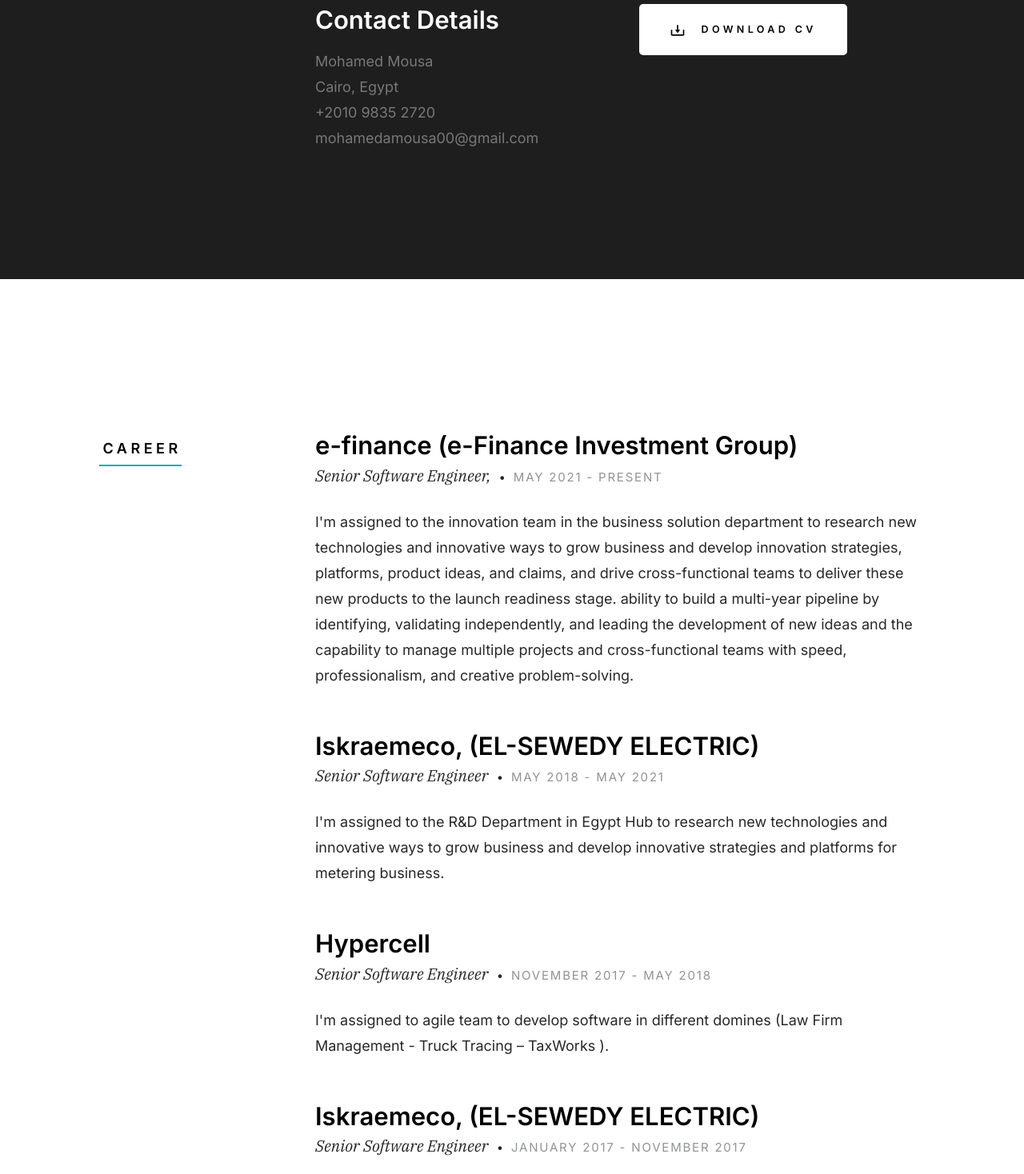
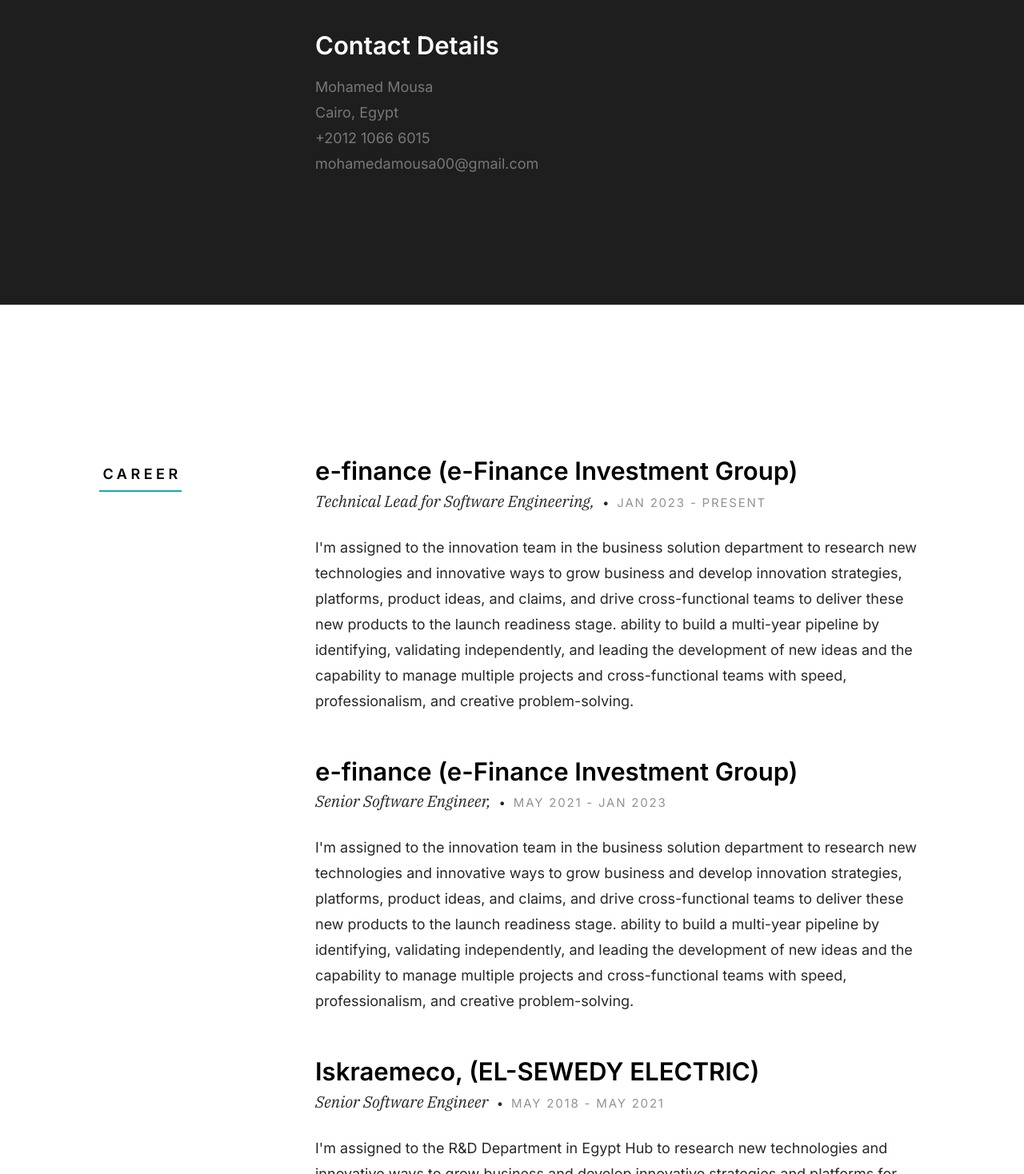
Before and after one commit to mmousa8189/mohamed-mousa-website, a plain HTML site: page index.html in a window 1280 px wide. Shown: the part 1700-3168 px from the top of the page at 80% size. Drawn offline with Linux system fonts and the light colour scheme.

Commit message:
update home

```diff
--- a/index.html
+++ b/index.html
@@ -142,6 +142,7 @@
                     <li>Billing systems</li>
                     <li>Self-service Portals</li>
                     <li>e-payments integration</li>
+                    <li>Micro-Finance & Nano-Finance</li>
                 </ul>
                 keen about developing forward-thinking solutions
                 to tomorrow’s productivity problems. Resourceful and adaptable approach to challenges.
@@ -156,13 +157,13 @@
                         <p>
                             Mohamed Mousa <br>
                             Cairo, Egypt <br>
-                            <a href="tel:+201098352720">+2010 9835 2720</a> <br>
+                            <a href="tel:+201210666015">+2012 1066 6015</a> <br>
                             <a href="mailto:mohamedamousa00@gmail.com<">mohamedamousa00@gmail.com</a>
                         </p>
 
                     </div>
-                    <div class="column w-1000-stack">
-                        <a href="/download/MohamedMousa-CV.pdf" class="btn btn--download">
+                    <!-- <div class="column w-1000-stack">
+                        <a href="/download/MohamedMousa-CV11.pdf" class="btn btn--download">
                             <svg xmlns="http://www.w3.org/2000/svg" width="24" height="24" viewBox="0 0 24 24"
                                 style="fill:rgba(0, 0, 0, 1);transform:;-ms-filter:">
                                 <path d="M12 16L16 11 13 11 13 4 11 4 11 11 8 11z"></path>
@@ -170,7 +171,7 @@
                             </svg>
                             Download CV
                         </a>
-                    </div>
+                    </div> -->
                 </div>
             </div>
         </div> <!-- end row -->
@@ -192,9 +193,31 @@
                     <div class="resume-block__header">
                         <h4 class="h3">e-finance (e-Finance Investment Group)</h4>
                         <p class="resume-block__header-meta">
+                            <span>Technical Lead for Software Engineering,</span>
+                            <span class="resume-block__header-date">
+                                Jan 2023 - Present
+                            </span>
+                        </p>
+                    </div>
+
+                    <p>
+                        I'm assigned to the innovation team in the business solution department to research new
+                        technologies and innovative ways to grow business and develop innovation strategies, platforms,
+                        product ideas, and claims, and drive cross-functional teams to deliver these new products to the
+                        launch readiness stage. ability to build a multi-year pipeline by identifying, validating
+                        independently, and leading the development of new ideas and the capability to manage multiple
+                        projects and cross-functional teams with speed, professionalism, and creative problem-solving.
+                    </p>
+
+                </div> <!-- end resume-block -->
+                <div class="resume-block">
+
+                    <div class="resume-block__header">
+                        <h4 class="h3">e-finance (e-Finance Investment Group)</h4>
+                        <p class="resume-block__header-meta">
                             <span>Senior Software Engineer,</span>
                             <span class="resume-block__header-date">
-                                May 2021 - Present
+                                May 2021 - Jan 2023
                             </span>
                         </p>
                     </div>
```
